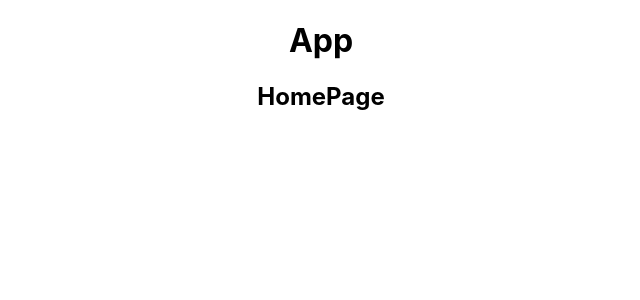
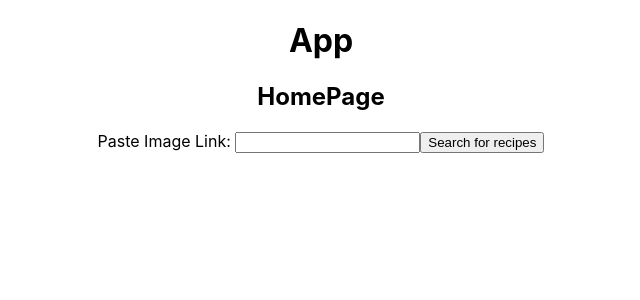
Before and after one commit to jordanepps/find-the-recipe-client, a React (Create React App) app: page / in a window 1280 px wide. Shown: the top 300 px of the page, without its empty margins (319-959 px from the left). Built offline with nearby package versions, Linux system fonts and the light colour scheme.

Commit message:
Create image input component

```diff
--- /dev/null
+++ b/src/components/ImageInput/ImageInput.js
@@ -0,0 +1,13 @@
+import React, { Component } from 'react';
+
+export default class ImageInput extends Component {
+	render() {
+		return (
+			<div>
+				<label htmlFor="image-link">Paste Image Link: </label>
+				<input type="text" name="image-link" id="image-link" />
+				<button>Search for recipes</button>
+			</div>
+		);
+	}
+}
--- a/src/routes/HomePage/HomePage.js
+++ b/src/routes/HomePage/HomePage.js
@@ -1,10 +1,12 @@
 import React, { Component } from 'react';
+import ImageInput from '../../components/ImageInput/ImageInput';
 
 export default class HomePage extends Component {
 	render() {
 		return (
 			<div>
 				<h2>HomePage</h2>
+				<ImageInput />
 			</div>
 		);
 	}
```
